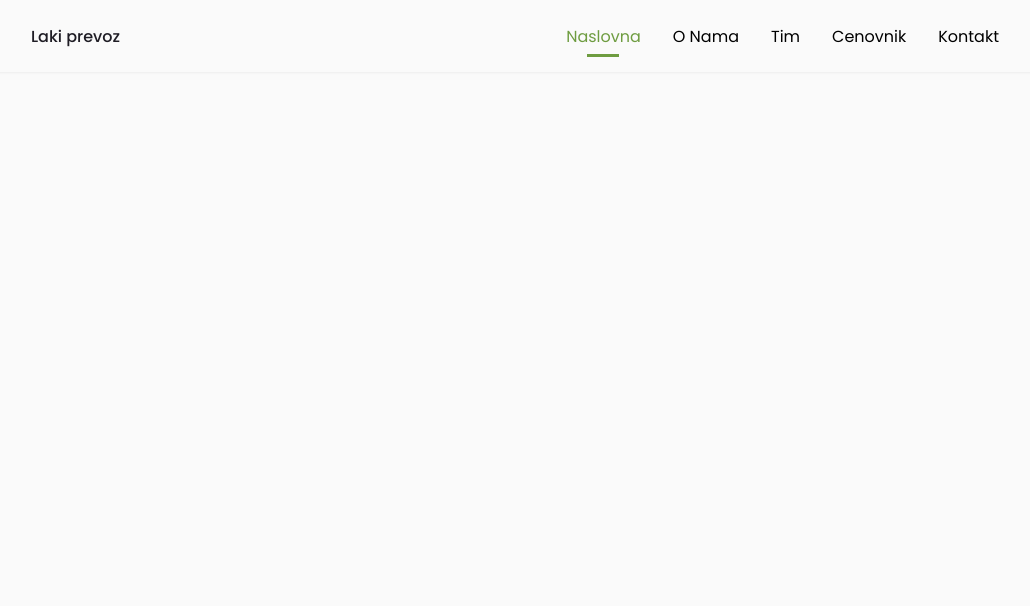
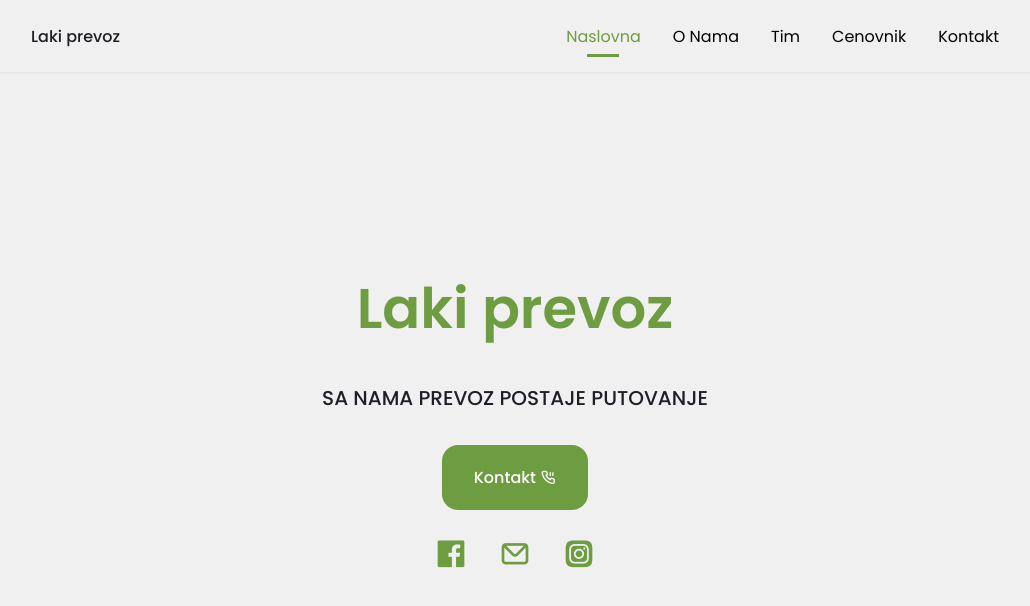
Before and after one commit to darko905/Laki-prevoz, a React (Create React App) app: page / in a window 1280 px wide. Shown: the top 606 px of the page, without its empty margins (125-1155 px from the left). Built offline with nearby package versions, Linux system fonts and the light colour scheme.

Commit message:
Create Home component

```diff
--- a/src/App.css
+++ b/src/App.css
@@ -13,7 +13,7 @@
   --subtitle-color: hsl(253, 13%, 13%);
   --title-color-dark: hsl(var(--hue), var(--sat), 0%);
   --text-color: hsl(0, 0%, 46%);
-  --body-color: hsl(var(--hue), var(--sat), 98%);
+  --body-color: hsl(var(--hue), var(--sat), 94%);
   --container-color: #fff;
 
   /*Font*/
--- a/src/App.js
+++ b/src/App.js
@@ -1,10 +1,14 @@
 import './App.css';
 import Header from './components/Header/Header';
+import Home from './components/Home/Home';
 
 function App() {
   return (
     <>
       <Header/>
+      <main className='main'>
+        <Home/>
+      </main>
     </>
   );
 }
--- a/src/components/Header/header.css
+++ b/src/components/Header/header.css
@@ -70,7 +70,7 @@
     .nav__menu{
         position: fixed;
         background-color: var(--container-color);
-        width: 80%;
+        width: 70%;
         height: 100%;
         top: 0;
         right: -100%;
--- /dev/null
+++ b/src/components/Home/Data.jsx
@@ -0,0 +1,13 @@
+import React from 'react'
+
+const Data = () => {
+    return (
+        <div className='home__data'>
+            <h1 className='home__title'>Laki prevoz</h1>
+            <h3 className='home__subtitle'>Sa nama prevoz postaje putovanje</h3>
+            <button className='button button-flex'>Kontakt <i className="uil uil-phone-pause"></i></button>
+        </div>
+    )
+}
+
+export default Data
--- /dev/null
+++ b/src/components/Home/Home.jsx
@@ -0,0 +1,19 @@
+import React from 'react'
+import Data from './Data'
+import './home.css'
+import Social from './Social'
+
+const Home = () => {
+    return (
+        <section className='home section'>
+            <div className='home__container container'>
+                <div className='home__content'>
+                    <Data/>
+                    <Social/>
+                </div>
+            </div>
+        </section>
+    )
+}
+
+export default Home
--- /dev/null
+++ b/src/components/Home/Social.jsx
@@ -0,0 +1,19 @@
+import React from 'react'
+
+const Social = () => {
+    return (
+        <div className='home__social'>
+            <a href='https://www.linkedin.com/in/darko-djukic-3a54b822b' aria-label='Linkedin' className='home__social-icon' target="_blank">
+                <i className="uil uil-facebook"></i>
+            </a>
+            <a href='https://github.com/darko905' className='home__social-icon' aria-label='Github' target="_blank">
+                <i className="uil uil-envelope"></i>
+            </a>
+            <a href='https://instagram.com/djukicdarko?utm_medium=copy_link' aria-label='instagram' className='home__social-icon' target="_blank">
+                <i className="uil uil-instagram-alt"></i>
+            </a>
+        </div>
+    )
+}
+
+export default Social
--- /dev/null
+++ b/src/components/Home/home.css
@@ -0,0 +1,37 @@
+.home{
+    display: flex;
+    justify-content: center;
+    align-items: center;
+    height: 100vh;
+    max-height: 100vh;
+}
+.home__content{
+    text-align: center;
+}
+.home__social{
+    display: flex;
+    justify-content: center;
+    padding: 20px;
+    column-gap: 2rem;
+    color: var(--title-color);
+}
+.home__social-icon{
+    font-size: 2rem;
+    color: var(--title-color);
+}
+.home__social-icon:hover{
+    color: var(--title-color-dark);
+}
+
+.home__title{
+    font-size: var(--big-font-size);
+    margin-bottom: var(--mb-2);
+}
+
+.home__subtitle{
+    font-size: var(--h3-font-size);
+    font-weight: var(--font-medium);
+    color: var(--subtitle-color);
+    margin-bottom: var(--mb-2);
+    text-transform: uppercase;
+}
```
